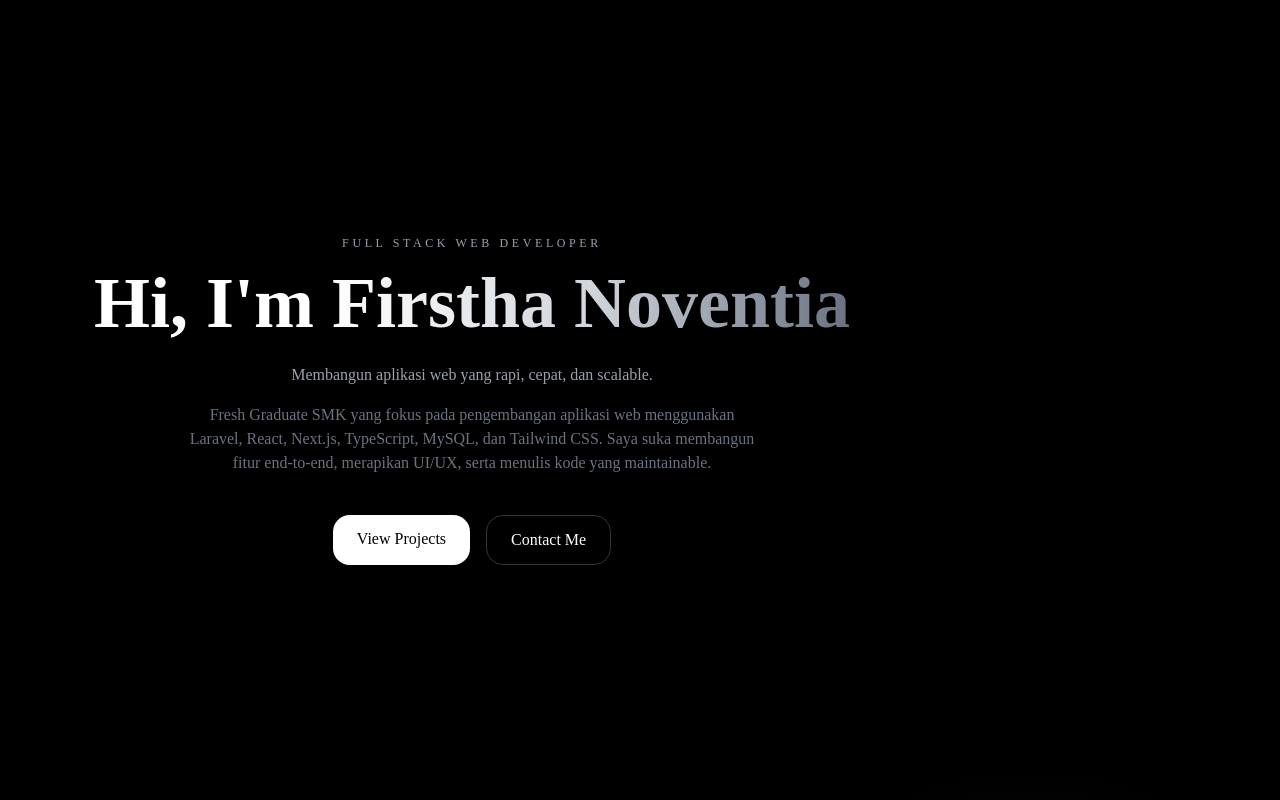
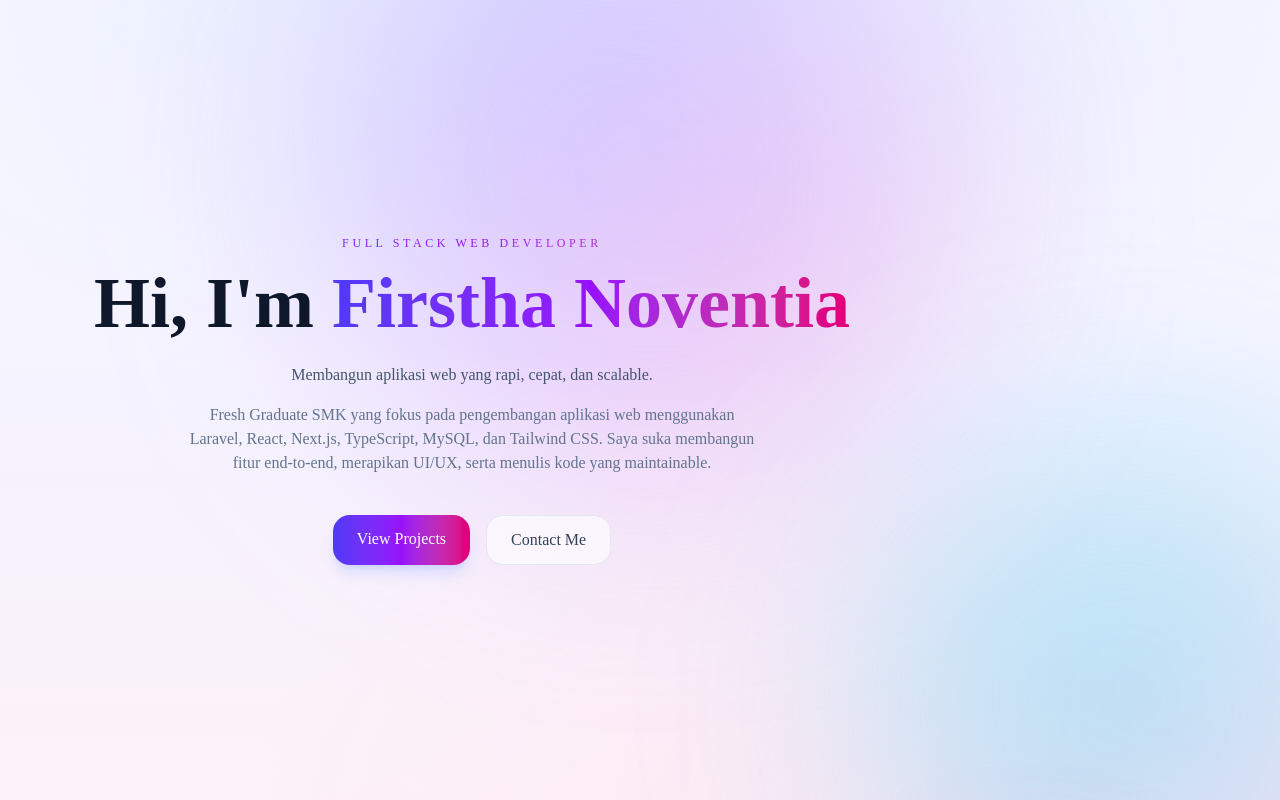
Before and after one commit to firstha/port-firstha, a Next.js app: page / in a window 1280 px wide. Shown: the top 800 px of the page. Built offline with nearby package versions, Linux system fonts and the light colour scheme.

Commit message:
profile background update

```diff
--- a/src/app/about/page.tsx
+++ b/src/app/about/page.tsx
@@ -1,33 +1,51 @@
-"import React from 'react';"
+import React from "react";
 
 const About = () => {
   return (
     <section
       id="about"
       data-testid="about-section"
-      className="py-24 md:py-32 border-t border-zinc-200 dark:border-zinc-800"
+      className="relative py-24 md:py-32 border-t border-zinc-200/60"
     >
+      {/* Garis dekoratif gradient di atas */}
+      <div
+        aria-hidden
+        className="absolute inset-x-0 top-0 h-px bg-gradient-to-r from-transparent via-indigo-300/60 to-transparent"
+      />
+
       <div className="container mx-auto max-w-6xl px-6 md:px-12">
-
-        <div className="grid grid-cols-1 md:grid-cols-2 lg:grid-cols-4 gap-px bg-zinc-200 dark:bg-zinc-800 border border-zinc-200 dark:border-zinc-800">
-
+        {/* Grid statistik / kartu */}
+        <div className="grid grid-cols-1 md:grid-cols-2 lg:grid-cols-4 gap-px bg-zinc-200 border border-zinc-200 overflow-hidden rounded-2xl shadow-sm shadow-indigo-100/50">
+          {/* Isi kartu-kartu di sini */}
         </div>
 
         <div className="grid grid-cols-1 lg:grid-cols-2 gap-12 mt-20">
+          {/* Education */}
           <div data-testid="education-block">
-            <div className="font-mono text-xs uppercase tracking-widest text-zinc-500 dark:text-zinc-500 mb-4">
-              Education
+            <div className="inline-flex items-center gap-3 mb-4">
+              <span
+                aria-hidden
+                className="h-px w-8 bg-gradient-to-r from-indigo-500 to-pink-500"
+              />
+              <span className="font-mono text-xs uppercase tracking-widest bg-gradient-to-r from-indigo-600 via-purple-600 to-pink-600 bg-clip-text text-transparent">
+                Education
+              </span>
             </div>
-
+            {/* Isi education di sini */}
           </div>
 
+          {/* Experience */}
           <div data-testid="experience-block">
-            <div className="font-mono text-xs uppercase tracking-widest text-zinc-500 dark:text-zinc-500 mb-4">
-              Experience
+            <div className="inline-flex items-center gap-3 mb-4">
+              <span
+                aria-hidden
+                className="h-px w-8 bg-gradient-to-r from-indigo-500 to-pink-500"
+              />
+              <span className="font-mono text-xs uppercase tracking-widest bg-gradient-to-r from-indigo-600 via-purple-600 to-pink-600 bg-clip-text text-transparent">
+                Experience
+              </span>
             </div>
-            <ul className="space-y-6">
-
-            </ul>
+            <ul className="space-y-6" />
           </div>
         </div>
       </div>
--- a/src/app/contact/page.tsx
+++ b/src/app/contact/page.tsx
@@ -2,7 +2,7 @@ import { ContactSection } from "@/components/sections/ContactSection";
 
 export default function ContactPage() {
   return (
-    <main className="bg-black text-white">
+    <main className="min-h-screen pt-24">
       <ContactSection />
     </main>
   );
--- a/src/app/page.tsx
+++ b/src/app/page.tsx
@@ -10,70 +10,78 @@ import { ContactSection } from "@/components/sections/ContactSection";
 
 export default function Home() {
   return (
-    <main className="bg-black text-white">
-
-      {/* Hero Section */}
+    <main className="min-h-screen">
+      {/* ---------------------------- HERO ---------------------------- */}
       <SectionShell className="min-h-screen flex items-center justify-center overflow-hidden relative">
-        <div className="absolute inset-0 -z-10">
-          <div className="absolute top-[-120px] left-1/2 -translate-x-1/2 w-[600px] h-[600px] bg-purple-500/20 blur-[120px] rounded-full" />
-          <div className="absolute bottom-[-150px] right-[-100px] w-[500px] h-[500px] bg-blue-500/20 blur-[120px] rounded-full" />
+        {/* Dekorasi gradient lembut di belakang */}
+        <div className="absolute inset-0 -z-10" aria-hidden>
+          <div className="absolute top-[-120px] left-1/2 -translate-x-1/2 w-[600px] h-[600px] bg-gradient-to-br from-indigo-400/40 via-purple-400/30 to-pink-400/40 blur-[120px] rounded-full" />
+          <div className="absolute bottom-[-150px] right-[-100px] w-[500px] h-[500px] bg-gradient-to-br from-sky-400/30 via-cyan-400/25 to-indigo-400/30 blur-[120px] rounded-full" />
         </div>
 
         <div className="text-center max-w-3xl">
+          {/* Role / label kecil */}
           <motion.p
             initial={{ opacity: 0, y: 10 }}
             animate={{ opacity: 1, y: 0 }}
             transition={{ duration: 0.5 }}
-            className="text-xs tracking-[0.3em] text-gray-400 uppercase"
+            className="text-xs tracking-[0.3em] bg-gradient-to-r from-indigo-600 via-purple-600 to-pink-600 bg-clip-text text-transparent uppercase font-medium"
           >
             {profile.role}
           </motion.p>
 
+          {/* Headline utama */}
           <motion.h1
             initial={{ opacity: 0, y: 20 }}
             animate={{ opacity: 1, y: 0 }}
             transition={{ duration: 0.7 }}
-            className="text-5xl md:text-7xl font-bold mt-4"
+            className="text-5xl md:text-7xl font-bold mt-4 text-slate-900"
           >
             Hi, I&apos;m{" "}
-            <span className="bg-gradient-to-r from-white via-gray-300 to-gray-500 bg-clip-text text-transparent">
+            <span className="bg-gradient-to-r from-indigo-600 via-purple-600 to-pink-600 bg-clip-text text-transparent">
               {profile.name}
             </span>
           </motion.h1>
 
+          {/* Tagline */}
           <motion.p
             initial={{ opacity: 0, y: 20 }}
             animate={{ opacity: 1, y: 0 }}
             transition={{ delay: 0.2, duration: 0.7 }}
-            className="mt-6 text-gray-400"
+            className="mt-6 text-slate-600"
           >
             {profile.tagline}
           </motion.p>
 
+          {/* Deskripsi */}
           <motion.p
             initial={{ opacity: 0, y: 20 }}
             animate={{ opacity: 1, y: 0 }}
             transition={{ delay: 0.3, duration: 0.7 }}
-            className="mt-4 text-gray-500 max-w-xl mx-auto"
+            className="mt-4 text-slate-500 max-w-xl mx-auto"
           >
             {profile.about.description}
           </motion.p>
 
+          {/* Tombol CTA */}
           <motion.div
             initial={{ opacity: 0, y: 20 }}
             animate={{ opacity: 1, y: 0 }}
             transition={{ delay: 0.4, duration: 0.7 }}
             className="mt-10 flex flex-col sm:flex-row gap-4 justify-center"
           >
+            {/* Tombol utama — gradient indigo → pink */}
             <a
               href="#projects"
-              className="px-6 py-3 bg-white text-black rounded-xl font-medium hover:scale-105 transition"
+              className="px-6 py-3 rounded-xl font-medium text-white bg-gradient-to-r from-indigo-600 via-purple-600 to-pink-600 shadow-lg shadow-indigo-300/40 hover:shadow-xl hover:shadow-indigo-400/50 hover:scale-[1.03] transition-all duration-300"
             >
               View Projects
             </a>
+
+            {/* Tombol sekunder — glass lembut */}
             <a
               href="#contact"
-              className="px-6 py-3 border border-white/20 rounded-xl hover:border-white transition"
+              className="px-6 py-3 rounded-xl font-medium text-slate-700 border border-slate-200 bg-white/60 backdrop-blur-sm hover:border-indigo-300 hover:text-slate-900 hover:bg-white transition-all duration-300"
             >
               Contact Me
             </a>
@@ -81,18 +89,11 @@ export default function Home() {
         </div>
       </SectionShell>
 
-      {/* About Section */}
+      {/* ------------------------- SECTIONS ------------------------- */}
       <AboutSection />
-
-      {/* Skills Section */}
       <SkillsSection />
-
-      {/* Projects Section */}
       <ProjectsSection />
-
-      {/* Contact Section */}
       <ContactSection />
-
     </main>
   );
 }
--- a/src/app/projects/page.tsx
+++ b/src/app/projects/page.tsx
@@ -2,7 +2,7 @@ import { ProjectsSection } from "@/components/sections/ProjectsSection";
 
 export default function ProjectsPage() {
   return (
-    <main className="bg-black text-white">
+    <main className="min-h-screen pt-24">
       <ProjectsSection />
     </main>
   );
```
